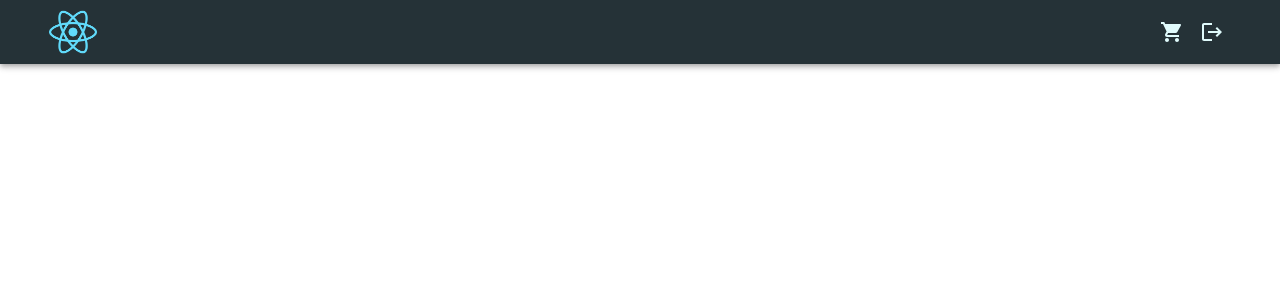
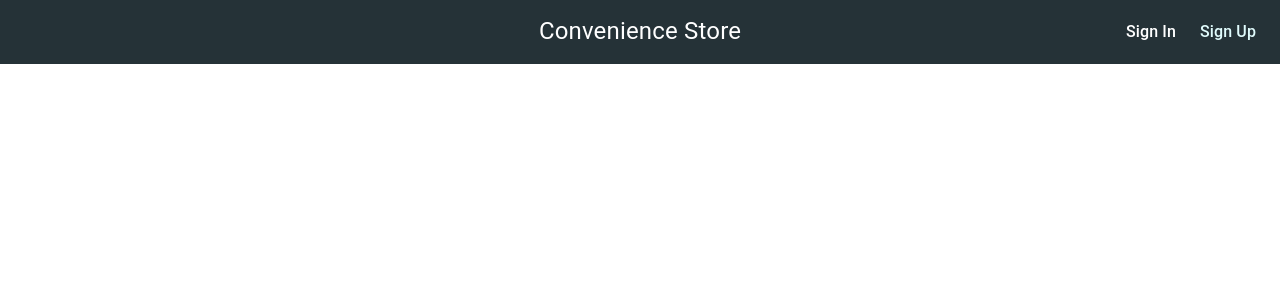
Before and after one commit to eecs4413-proj/frontend, a React (Create React App) app: page /catalog in a window 1280 px wide. Before the commit this address had no page. Shown: the top 300 px of the page. Built offline with nearby package versions, Linux system fonts and the light colour scheme.

Commit message:
updated nav bar and added auth

```diff
--- a/src/components/catalog/index.js
+++ b/src/components/catalog/index.js
@@ -20,6 +20,7 @@ const Catalog = () => {
   const [filteredItems, setFilteredItems] = useState([]);
   const [checkedTypes, setCheckedTypes] = useState([]);
   const [checkedBrands, setCheckedBrands] = useState([]);
+
   useEffect(() => {
     axios({
       method: 'get',
--- a/src/components/catalog/item/index.js
+++ b/src/components/catalog/item/index.js
@@ -39,7 +39,9 @@ const modalStyle = {
   p: 4,
 };
 
-const CatalogItem = ({ item, user }) => {
+const CatalogItem = ({ item }) => {
+  const userId = localStorage.getItem("UserID");
+  const token = localStorage.getItem("Token");
 
   const { image, loading, error } = useImage(item.imgsrc)
 
@@ -59,18 +61,32 @@ const CatalogItem = ({ item, user }) => {
   }, []);
 
   const handleAddToCart = (event) => {
-    // axios({
-    //   method: 'post',
-    //   url: baseUrl + '/api/shoppingcart',
-    //   headers: {},
-    //   data: {
-    //     userID: 1,
-    //     itemID: item.itemNo,
-    //     quantity: itemQuantity
-    //   }
-    // });
+    if(itemQuantity === 0) {
+      alert("Item quantity cannot be zero!");
+      return;
+    }
 
-    console.log("user: 1, item: " + item.itemNo + ", quantity: " + itemQuantity);
+    if (userId && token) {
+      axios({
+        method: 'post',
+        url: baseUrl + '/api/shoppingcart',
+        headers: { "Authorization": "Bearer " + token},
+        data: {
+          userEmail: userId,
+          itemNo: item.itemNo,
+          quantity: itemQuantity
+        }
+      }).then((response) => {
+        console.log(response);
+        if(response.status === 200) {
+          console.log("Item added to cart!");
+        }
+      }).catch((error) => {
+        alert("Request rejected, not authorized!");
+      });
+    } else {
+      alert("You must be signed in to purchase items!");
+    }
   };
 
   const handleReviewModal = (event) => {
@@ -90,16 +106,28 @@ const CatalogItem = ({ item, user }) => {
       alert("Please enter a valid comment!");
       return;
     }
+
+    if (userId && token) {
       axios({
         method: 'post',
         url: baseUrl + '/api/item/review',
-      headers: {},
+        headers: { "Authorization": "Bearer " + token},
         data: {
           itemNo: item.itemNo,
           rate: reviewStars,
           description: reviewComment
         }
+      }).then((response) => {
+        console.log(response);
+        if(response.status === 200) {
+          console.log("Review submitted!");
+        }
+      }).catch((error) => {
+        alert("Your review was rejected, not authorized!");
       });
+    } else {
+      alert("You must be signed in to review items!");
+    }
   };
 
   const handleRefreshReview = (event) => {
@@ -200,12 +228,12 @@ const CatalogItem = ({ item, user }) => {
               >
                 <Box sx={modalStyle}>
                   <Grid container item xs={12}>
-                    <Grid item xs={10}>
-                      <Typography variant="h5">
-                        Customer Reviews
+                    <Grid item xs={11}>
+                      <Typography variant="h6">
+                        Review - {item.name}
                       </Typography>
                     </Grid>
-                    <Grid item xs={2}>
+                    <Grid item xs={1}>
                       <RefreshIcon onClick={handleRefreshReview} />
                     </Grid>
                   </Grid>
--- a/src/components/navbar/index.js
+++ b/src/components/navbar/index.js
@@ -1,82 +1,109 @@
-import React from "react";
-import { Link, useLocation } from "react-router-dom";
+import React, { useState, useEffect } from "react";
+import axios from "axios";
+import { useNavigate } from "react-router-dom";
+import MuiAppBar from '@mui/material/AppBar';
 import {
-  AppBar,
   Box,
   Toolbar,
-  IconButton,
-  Typography,
-  Container,
-  Badge
+  Link
 } from "@mui/material";
-import ShoppingCartIcon from '@mui/icons-material/ShoppingCart';
-import LogoutIcon from '@mui/icons-material/Logout';
-import LoginIcon from '@mui/icons-material/Login';
 
-import logo from "./assets/logo192.png";
+const baseUrl = 'http://localhost:9000';
 
 const Navbar = () => {
-  const location = useLocation();
+  const navigate = useNavigate();
+
+  const userId = localStorage.getItem("UserID");
+  const token = localStorage.getItem("Token");
+  const [validUser, setValidUser] = useState(false);
+
+  useEffect(() => {
+    if (userId && token) {
+      axios({
+        method: 'get',
+        url: baseUrl + '/api/user/' + userId,
+        headers: { "Authorization": "Bearer " + token},
+      }).then((response) => {
+        console.log(response);
+        if(response.status === 200) {
+          setValidUser(true);
+        }
+      });
+    }
+  }, []);
+
+  const handleSignOut = (event) => {
+    localStorage.removeItem("UserID");
+    localStorage.removeItem("Token");
+    setValidUser(false);
+    navigate("/");
+  }
 
   return (
-    <AppBar position="static" >
-      <Container maxWidth="xl">
-        <Toolbar >
-          <Box sx={{ flexGrow: 1, display: 'flex'}}>
-            <Typography
-              component={Link}
-              to="/"
+    <div>
+      <MuiAppBar elevation={0} position="fixed" >
+        <Toolbar sx={{ justifyContent: 'space-between' }}>
+          <Box sx={{ flex: 1 }} />
+          <Link
+            variant="h4"
+            underline="none"
+            color="white"
+            href="/"
+            sx={{ fontSize: 24 }}
+          >
+            {'Convenience Store'}
+          </Link>
+          <Box sx={{ flex: 1, display: 'flex', justifyContent: 'flex-end' }}>
+            {validUser ? (
+              <div>
+                <Link
                   variant="h6"
-              sx={{ mr: 2, display: 'flex' }}
+                  underline="none"
+                  color="white"
+                  href="/cart"
+                  sx={{ fontSize: 16, ml: 3 }}
                 >
-              <img
-                src={logo}
-                alt="Convenience Store"
-                className="logo"
-                height="50px"
-              />
-            </Typography>
-          </Box>
-
-          <Box sx={{ flexGrow: 0 }}>
-            {location.pathname !== "/" ? (
-              <div>
-                <Box sx={{ flexGrow: 1 }}>
-                <IconButton
-                      component={Link}
-                      to="/cart"
-                      aria-label="Show items in my cart"
+                  {'Cart'}
+                </Link>
+                <Link
+                  variant="h6"
+                  underline="none"
                   color="secondary"
+                  href="/"
+                  onClick={handleSignOut}
+                  sx={{ fontSize: 16, ml: 3 }}
                 >
-                      <Badge><ShoppingCartIcon /></Badge>
-                    </IconButton>
-
-                    <IconButton
-                      component={Link}
-                      to="/"
-                      aria-label="Logout"
-                      color="secondary"
-                    >
-                      <Badge><LogoutIcon /></Badge>
-                    </IconButton>
-                </Box>
+                  {'Sign Out'}
+                </Link>
               </div>
             ) :
             <div>
-                <IconButton
-                  component={Link}
-                  to="/catalog"
-                  aria-label="Login"
+              <Link
+                variant="h6"
+                underline="none"
+                color="white"
+                href="/login"
+                sx={{ fontSize: 16, ml: 3 }}
+              >
+                {'Sign In'}
+              </Link>
+              <Link
+                variant="h6"
+                underline="none"
                 color="secondary"
+                href="/register"
+                sx={{ fontSize: 16, ml: 3 }}
               >
-                  <Badge><LoginIcon /></Badge></IconButton>
+                {'Sign Up'}
+              </Link>
              </div>
             }
           </Box>
         </Toolbar>
-      </Container>
-    </AppBar>
+      </MuiAppBar>
+      <Toolbar />
+    </div>
   );
-};
+}
 
 export default Navbar;
```
Lines whose indentation alone changed are shown as unchanged.
